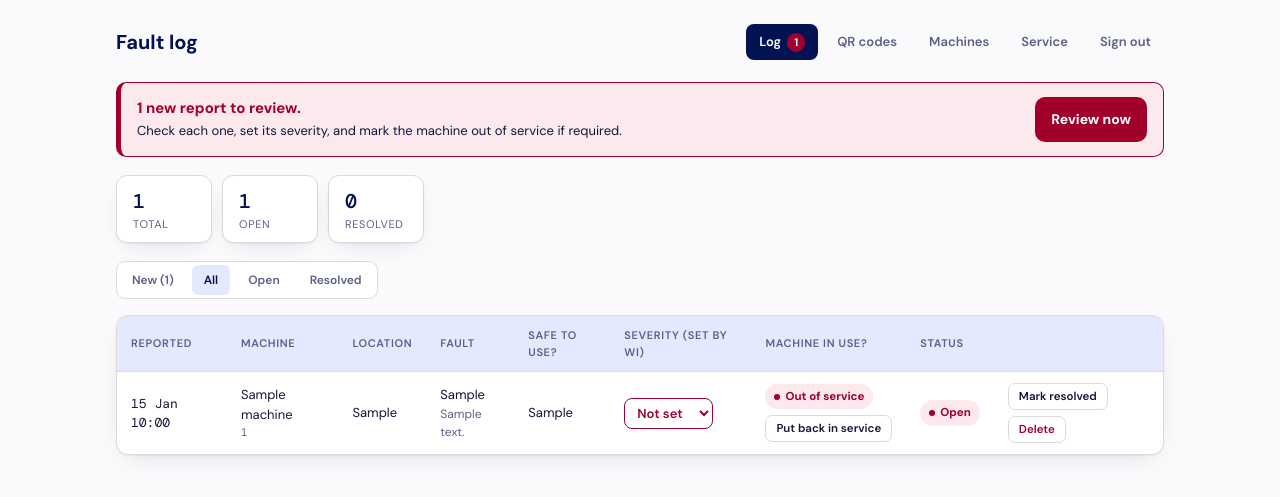
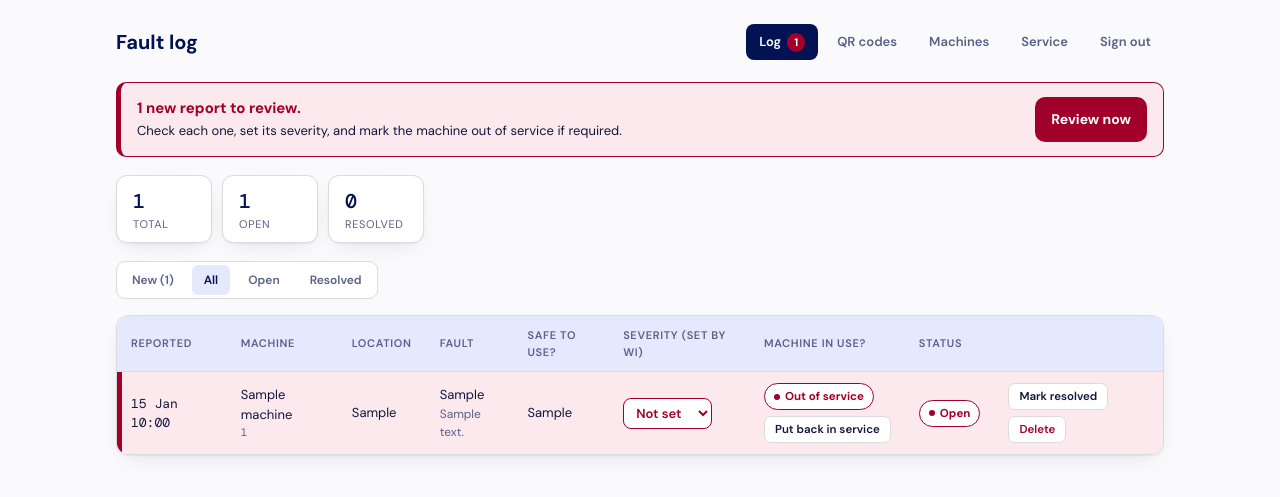
Before and after one commit to boardtom/GymFaultReporting, a Flask app: page /log in a window 1280 px wide. Shown: the top 497 px of the page. Run offline with Flask 3, Linux system fonts and the light colour scheme; the visitor is signed in with stand-in values (Sample User, id 1); tables that the repository leaves empty hold one stand-in row (values such as "Sample post").

Commit message:
Highlight the whole fault log row red when the machine is out of service
Co-Authored-By: Claude Sonnet 5.5 <noreply@anthropic.com>
Claude-Session: https://claude.ai/code/session_01RkkUayfzC9piqSMAf3fASs

```diff
--- a/static/style.css
+++ b/static/style.css
@@ -195,3 +195,8 @@ div.field{display:flex;flex-direction:column;gap:6px;font-size:12.5px;font-weigh
 .new-prompt strong{display:block;color:var(--red);font-size:15px;}
 .new-prompt span{font-size:13px;color:var(--text);}
 .new-prompt .btn{width:auto;text-decoration:none;}
+
+/* Whole row highlighted when the machine is out of service */
+tr.row-oos td{background:var(--warn-bg);}
+tr.row-oos td:first-child{box-shadow:inset 5px 0 0 var(--red);}
+tr.row-oos .badge{background:#fff;border:1px solid var(--red);}
--- a/templates/log.html
+++ b/templates/log.html
@@ -43,7 +43,7 @@
       </thead>
       <tbody>
         {% for r in reports %}
-        <tr>
+        <tr{% if r.machine.out_of_service %} class="row-oos"{% endif %}>
           <td class="mono">{{ r.created_at.strftime('%d %b %H:%M') }}</td>
           <td>{{ r.machine.name }}<div class="mono" style="color:var(--text-muted);font-size:11px;">{{ r.machine.id }}</div></td>
           <td>{{ r.machine.location }}</td>
```
